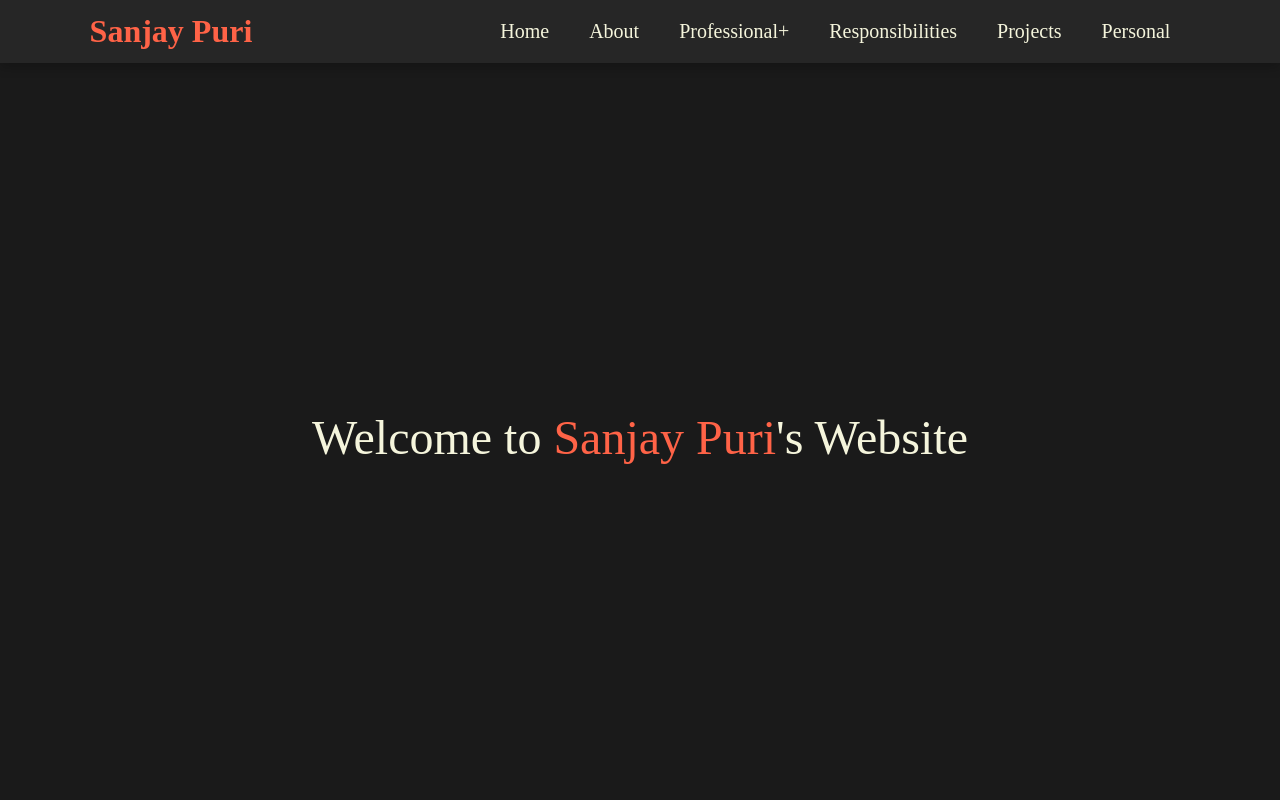
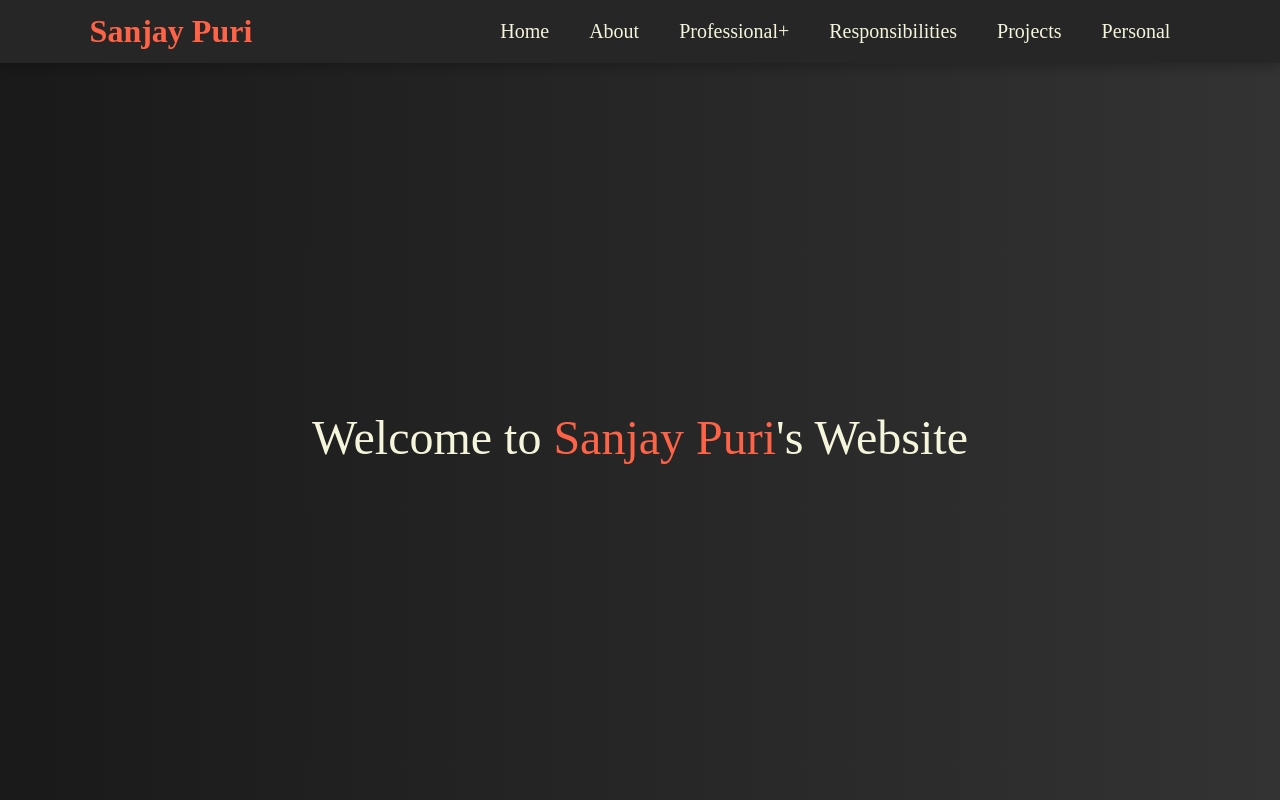
Before and after one commit to sanjaypuri/MyRedume, a plain HTML site: page index.html in a window 1280 px wide. Shown: the top 800 px of the page. Drawn offline with Linux system fonts and the light colour scheme.

Commit message:
Add files via upload

```diff
--- a/style.css
+++ b/style.css
@@ -9,7 +9,8 @@ html {
 }
 
 body {
-  background-color: hsl(0, 0%, 10%);
+  /* background-color: hsl(0, 0%, 10%); */
+  background: linear-gradient(to right, hsl(0, 0%, 10%), hsl(0, 0%, 20%));
 }
 
 .main {
```
